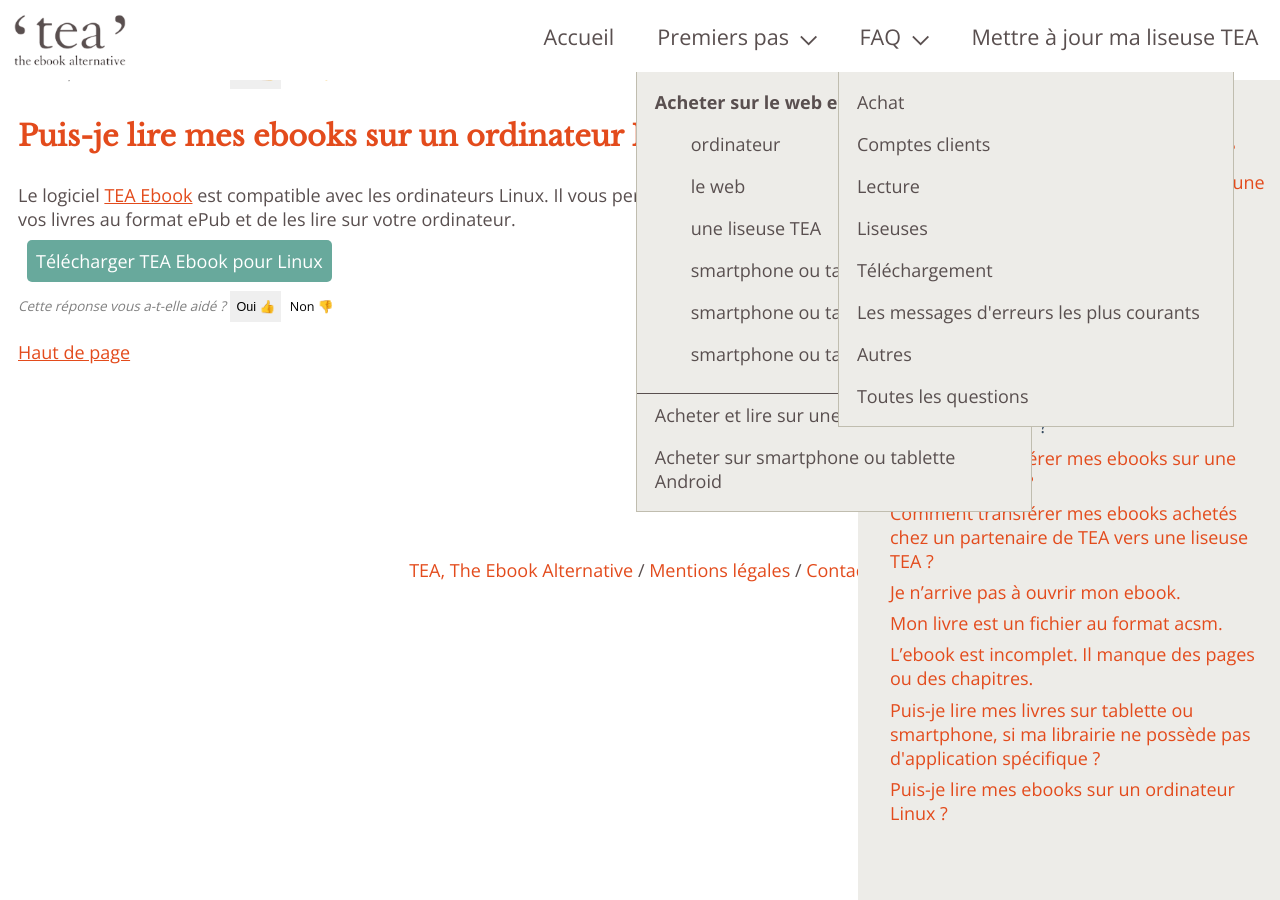
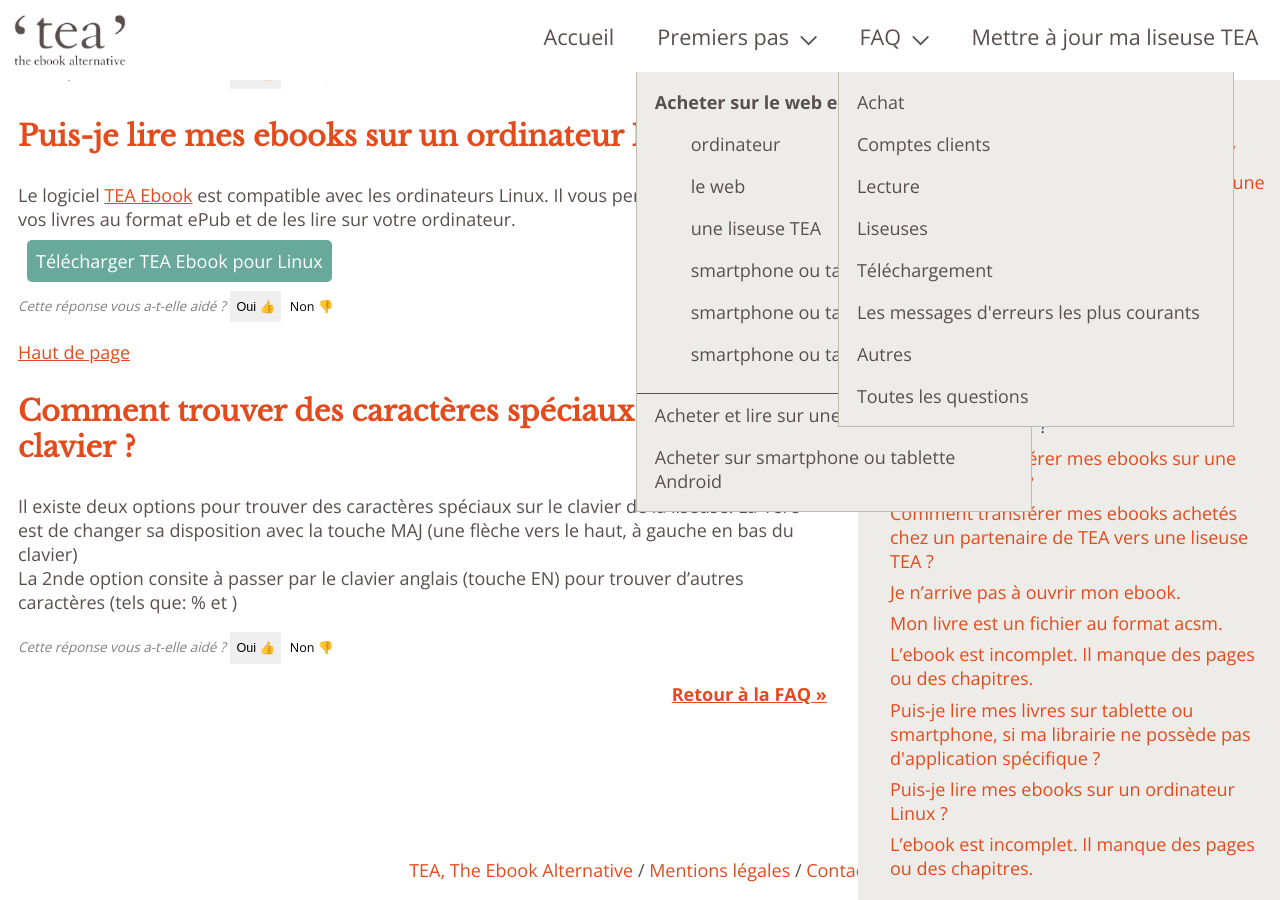
Before and after one commit to TEA-ebook/help-center, a Jekyll site: the page built from _pages/FAQ-lecture.md, in a window 1280 px wide and 900 px high, scrolled down 5489 px. Built offline with Jekyll 4.4.1, drawn with Linux system fonts in a browser that asks for light colours.

Commit message:
Caractères spéciaux
Comment trouver des caractères spéciaux sur le clavier ?  j'ai choisie de placer cette question dans FAQ_Lecture...  et j'aimerais avoir votre avis entre cet emplacement ou FAQ Liseuse et  surtout sur le contenu Merci

```diff
--- a/_pages/FAQ-lecture.md
+++ b/_pages/FAQ-lecture.md
@@ -238,3 +238,14 @@
 {% include feedback-button.html question="Puis-je lire mes ebooks sur un ordinateur Linux ?" %}
 
 <p class="pull-right"><a href="#"><span class="glyphicon glyphicon-chevron-up" aria-hidden="true"></span> Haut de page</a></p>
+
+{% include anchor.html id="ebook-incomplet" label="L’ebook est incomplet. Il manque des pages ou des chapitres." %}
+
+### Comment trouver des caractères spéciaux sur le clavier ?
+
+Il existe deux options pour trouver des caractères spéciaux sur le clavier de la liseuse.
+La 1ère est de changer sa disposition avec la touche MAJ (une  flèche vers le haut, à gauche en bas du clavier)
+La 2nde option consite à  passer par le clavier anglais (touche EN) pour trouver d'autres caractères (tels que: % et \)
+
+
+{% include feedback-button.html question="Comment trouver des caractères spéciaux sur le clavier." %}
```
